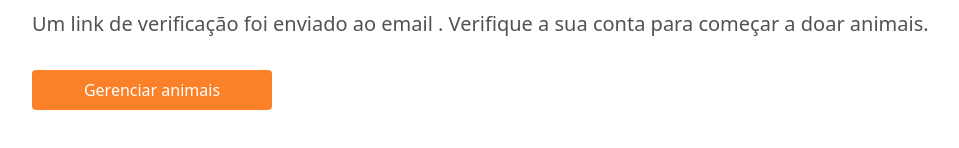
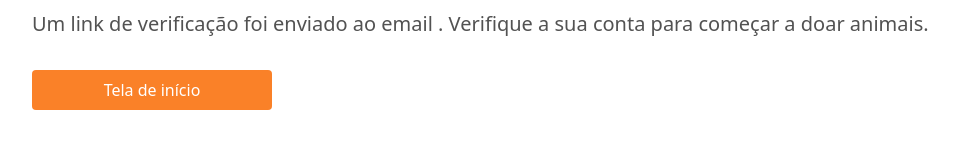
Before and after one commit to parentoni/matchpet, a React (Create React App) app in the folder public/app/: page /auth/register/success in a window 1280 px wide. Shown: the part 310-458 px from the top of the page, without its empty margins (0-959 px from the left). Built offline with nearby package versions, Linux system fonts and the light colour scheme; no server answers.

Commit message:
small touches

```diff
--- a/public/app/src/pages/auth/Thanks.tsx
+++ b/public/app/src/pages/auth/Thanks.tsx
@@ -13,8 +13,8 @@ export const Thanks = () => {
 
         <div className="mt-8 flex flex-col sm:flex-row gap-5">
 
-            <button className="w-60 h-10 rounded text-white bg-primary flex items-center justify-center " onClick={() => navigate('')}>
-              Gerenciar animais
+            <button className="w-60 h-10 rounded text-white bg-primary flex items-center justify-center " onClick={() => navigate('/')}>
+              Tela de início
             </button>
           </div>
       </div>
--- a/public/app/src/pages/auth/Verify.tsx
+++ b/public/app/src/pages/auth/Verify.tsx
@@ -39,7 +39,7 @@ export const Verify = () => {
           <div className="mt-8 flex flex-col sm:flex-row gap-5">
 
               <button className="w-60 h-10 rounded text-white bg-primary flex items-center justify-center " onClick={() => navigate('/partner')}>
-                Tela de início
+                Gerenciar animais
               </button>
             </div>
         </div>
--- a/public/app/src/pages/hero/Hero.tsx
+++ b/public/app/src/pages/hero/Hero.tsx
@@ -94,7 +94,7 @@ export function HeroPage  ()  {
           <div className="w-full flex items-center">
             <div className="flex-1">
               <p className="text-xs font-medium">Arthur Parentoni Guimarães, 2023</p>
-              <a  className='text-xs' href="mailto:parentoni.arthur@gmail.com">&lt;parentoni.arthur@gmai.com&gt;</a>
+              <a  className='text-xs' href="mailto:parentoni.arthur@gmail.com">&lt;parentoni.arthur@gmail.com&gt;</a>
             </div>
             <div className="flex gap-5">
               <a target="#" href="https://www.instagram.com/matchpetorg/"><Instagram size={28}/></a>
```
